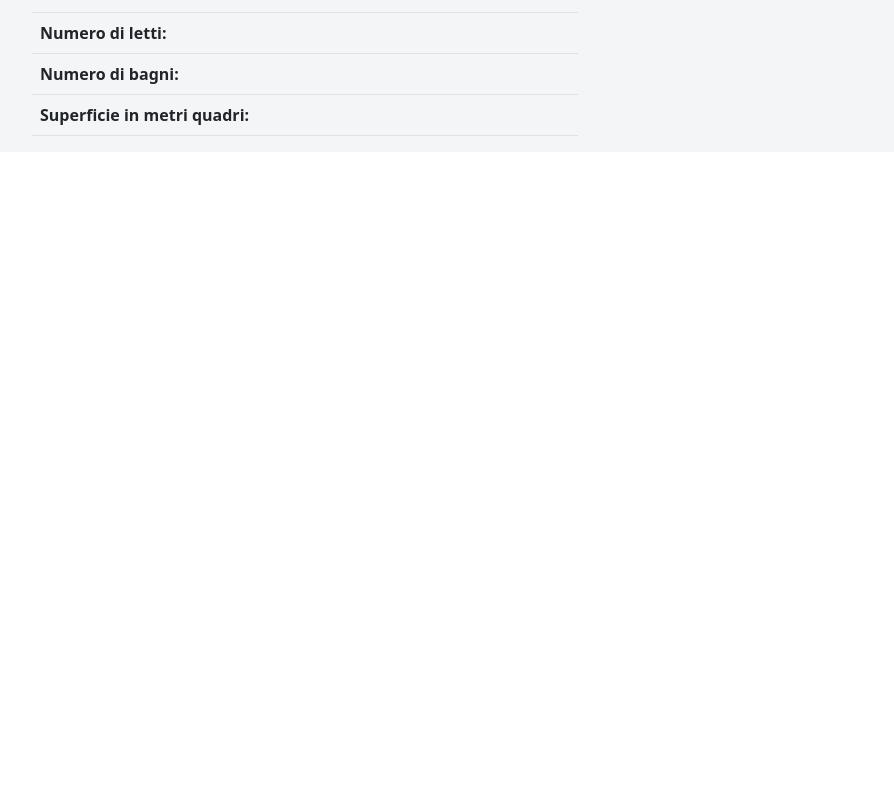
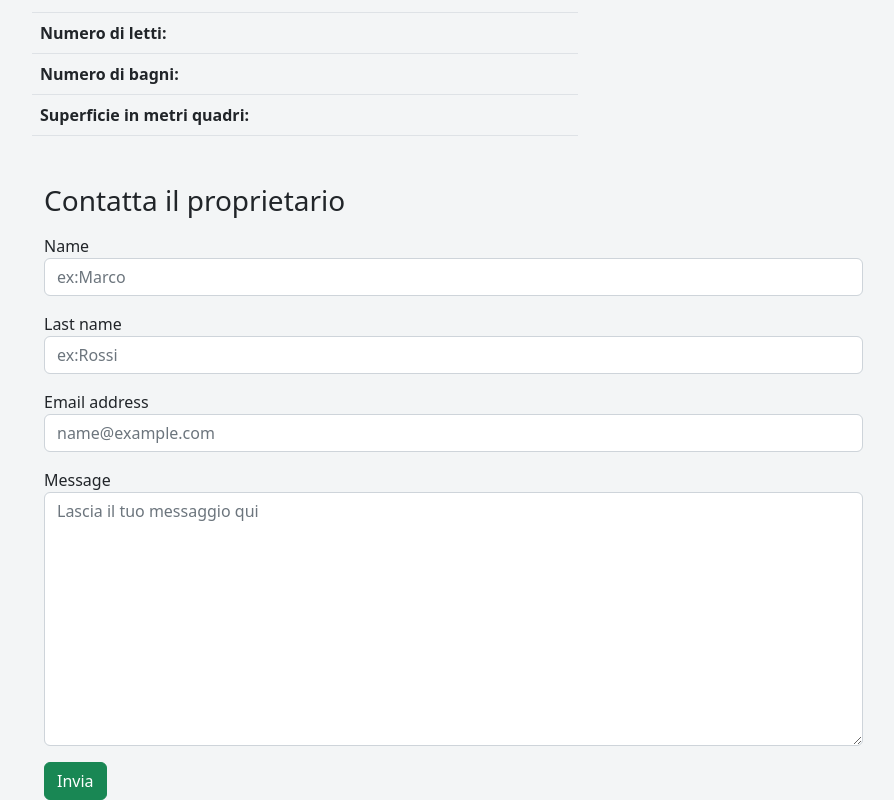
Before and after one commit to andreamorandi/fp-boolbnb-front, a Vue app: page /apartments/1 in a window 1280 px wide. Shown: the part 310-1110 px from the top of the page, without its empty margins (50-944 px from the left). Before the commit the page ends 800 px from the top, so only its background shows below. Built offline with nearby package versions, Linux system fonts and the light colour scheme; no server answers.

Commit message:
Add: Contact form

```diff
--- /dev/null
+++ b/src/components/ContactForm.vue
@@ -0,0 +1,83 @@
+<script>
+import axios from 'axios';
+import { store } from "../store";
+export default {
+    name: "ContactForm",
+    data() {
+        return {
+            store,
+            firstname:'',
+            lastname:'',
+            email:'',
+            message:'',
+            loading: null,
+            success: false,
+            errors: {}
+        }
+    },
+    methods: {
+        sendForm(){
+             const data = {
+                lead_first_name: this.firstname,
+                lead_last_name: this.lastname,
+                lead_email: this.email,
+                text: this.message
+             };
+             this.loading = true;
+        axios.post(`${this.store.apiBaseUrl}/api/messages/`, data).then(resp => {
+            this.success = resp.data.success;
+            if (this.success) {
+                this.loading = false;
+                console.log(resp.data);
+                this.firstname = '';
+                this.lastname ='';
+                this.email ='';
+                this.message ='';
+            } else {
+                console.log('ERRORE');
+                this.errors = resp.data.errors
+            }
+        });
+        }
+
+    }
+}
+</script>
+
+<template>
+        <section id="contact">
+            <div class="container">
+                <form @submit.prevent="sendForm()">
+                   <h3 class="mb-3">Contatta il proprietario</h3>
+                   <p v-if="loading">Invio..</p>
+                   <div class="alert alert-success" v-if="success">
+                    Il tuo messaggio è stato inviato
+                   </div>
+                    <div class="form-group">
+                        <label for="lead_first_name">Name</label>
+                        <input type="text" class="form-control  mb-3 w-75" :class="{ 'is-invalid' : errors.name }" id="lead_first_name" placeholder="ex:Marco" v-model="firstname">
+                        <small class="invalid-feedback" v-if="errors.name">{{ errors.name[0] }}</small>
+                    </div>
+                    <div class="form-group">
+                        <label for="lead_last_name">Last name</label>
+                        <input type="text" class="form-control  mb-3 w-75" :class="{ 'is-invalid' : errors.name }" id="lead_last_name" placeholder="ex:Rossi" v-model="lastname">
+                        <small class="invalid-feedback" v-if="errors.name">{{ errors.name[0] }}</small>
+                    </div>
+                    <div class="form-group ">
+                        <label for="lead_email">Email address</label>
+                        <input type="email" class="form-control  mb-3 w-75" :class="{ 'is-invalid' : errors.name }" id="lead_email" placeholder="name@example.com" v-model="email">
+                        <small class="invalid-feedback" v-if="errors.name">{{ errors.name[0] }}</small>
+                    </div>
+                    <div class="form-group">
+                        <label for="text">Message</label>
+                        <textarea class="form-control  mb-3 w-75" placeholder="Lascia il tuo messaggio qui" :class="{ 'is-invalid' : errors.name }" id="text" rows="10" v-model="message"></textarea>
+                        <small class="invalid-feedback" v-if="errors.name">{{ errors.name[0] }}</small>
+                    </div>
+                  <button type="submit" class="btn btn-success">Invia</button>
+                </form>
+            </div>
+        </section>
+</template>
+
+<style lang="scss">
+</style>
--- a/src/pages/SingleApartment.vue
+++ b/src/pages/SingleApartment.vue
@@ -1,12 +1,18 @@
 <script>
 import axios from 'axios';
 import { store } from "../store";
+import ContactForm from '../components/ContactForm.vue';
 export default {
     name: "SingleApartment",
+    components: {ContactForm},
     data() {
         return {
             store,
-            apartment: {}
+            apartment: {},
+            name:'',
+            lastname:'',
+            email:'',
+            message:''
         }
     },
     created() {
@@ -40,7 +46,7 @@ export default {
         <div class="container">
             <div class="row">
                 <div class="col-sm">
-                    <table class="table">
+                    <table class="table mb-5">
                       <thead>
                         <tr>
                           <th scope="col" class="text-uppercase">{{ apartment.title }}</th>
@@ -70,6 +76,7 @@ export default {
                     <div v-else class="text-center mt-4">Nessuna immagine</div>
                 </div>
             </div>
+        <ContactForm/>
         </div>
     </main>
 </template>
```
